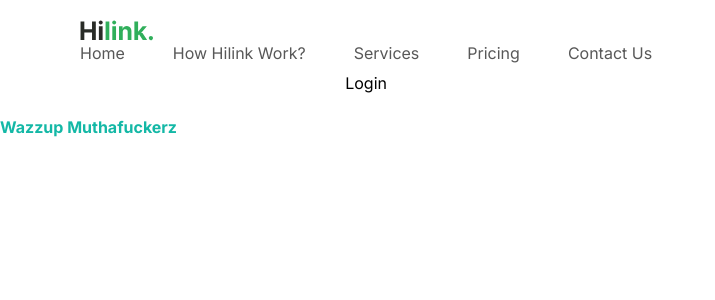
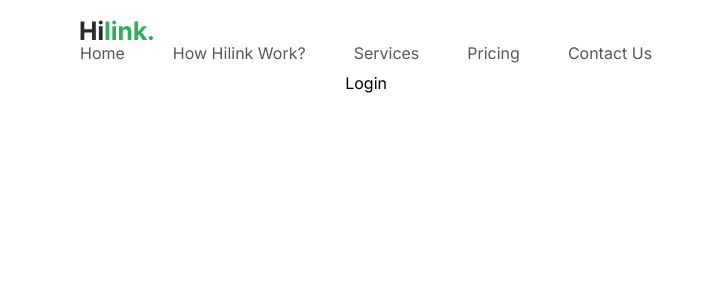
Before and after one commit to dCOMMICS/travel_app11, a Next.js app: page / in a window 1280 px wide. Shown: the top 300 px of the page, without its empty margins (0-715 px from the left). Built offline with nearby package versions, Linux system fonts and the light colour scheme.

Commit message:
💪🏿

```diff
--- a/app/page.tsx
+++ b/app/page.tsx
@@ -3,7 +3,7 @@
 export default function Home() {
   return (
     <h1 className="font-bold text-teal-500 text-2x1">
-      Wazzup Muthafuckerz
+      {/* Wazzup Muthafuckerz */}
     </h1>
   )
 }
```
